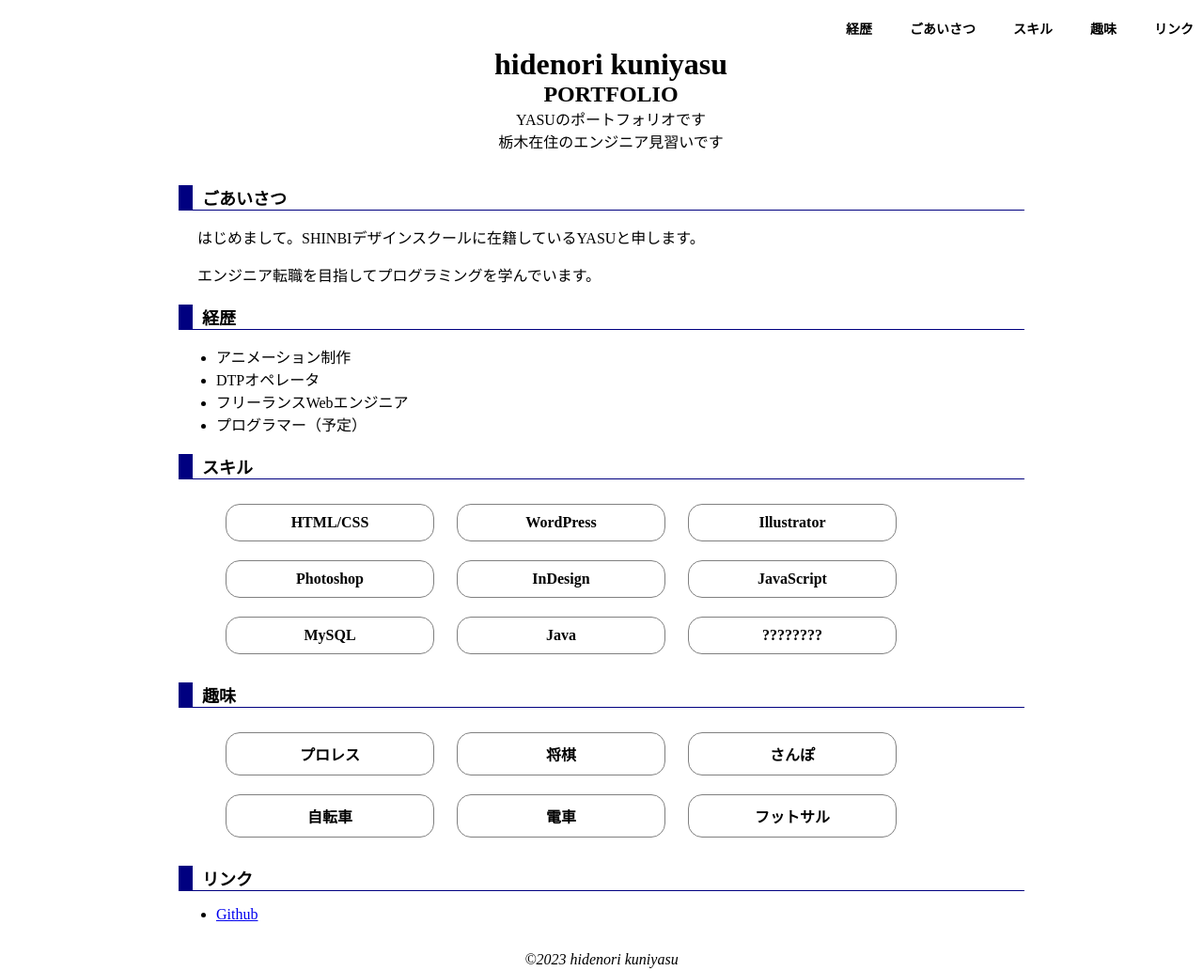
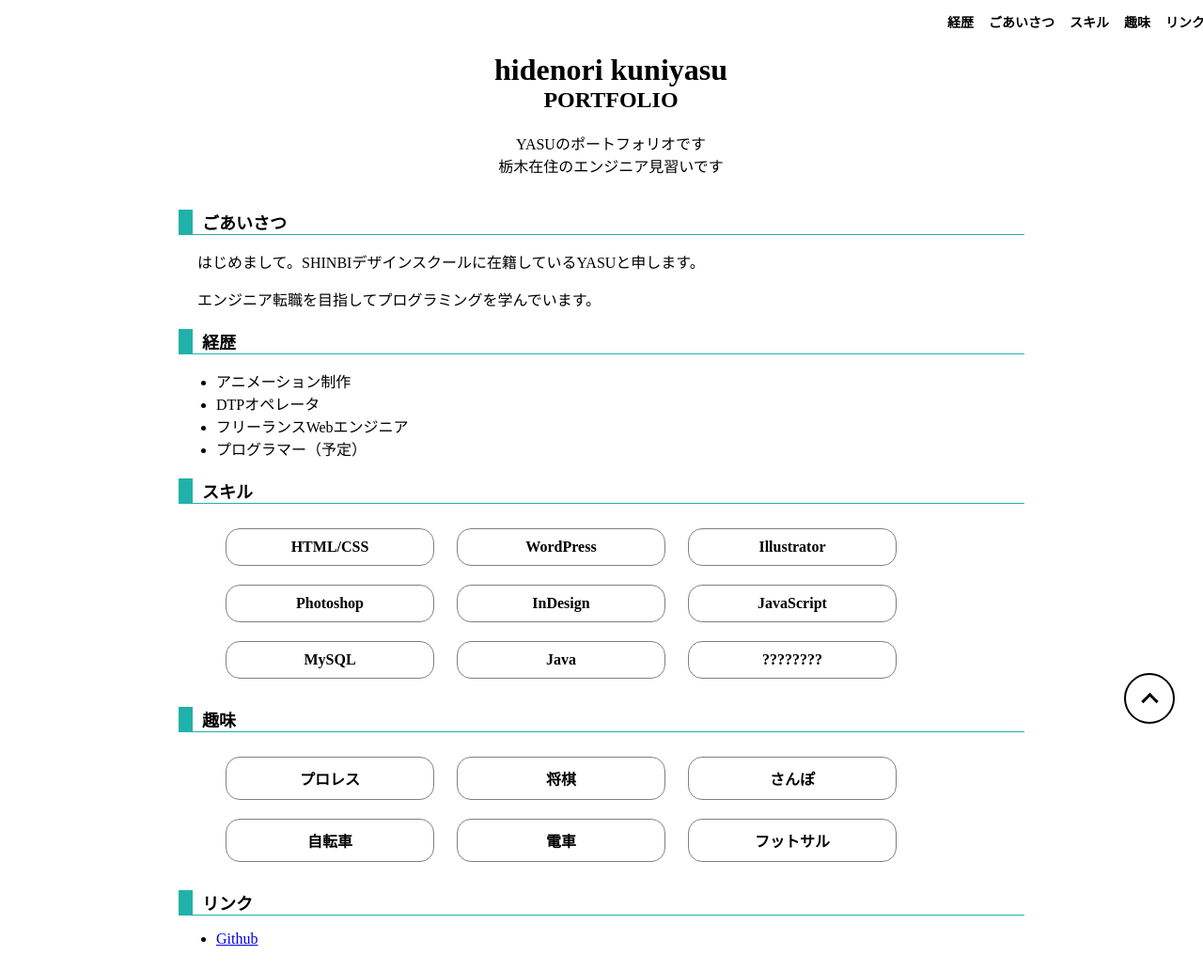
Before and after one commit to hideno-ironedi/shinbi-portfolio, a plain HTML site: page index.html in a window 1280 px wide. Shown: the top 1033 px of the page at 94% size. Drawn offline with Linux system fonts and the light colour scheme.

Commit message:
色を変更、戻るボタン追加、ホバーアニメーション追加

```diff
--- a/css/style.css
+++ b/css/style.css
@@ -22,7 +22,7 @@ header {
 }
 
 #menu li {
-  margin: 10px 20px;
+  margin: 0;
   font-weight: bold;
   font-family: sans-serif;
   font-size: 14px;
@@ -31,15 +31,34 @@ header {
 #menu a {
   color: black;
   text-decoration: none;
+  display: inline-block;
+  margin: 0;
+  padding: 3px 8px;
+  /* transition: border-bottom 1s; */
 }
 
+/* #menu a::after {
+  width: 100%;
+  height: 10px;
+  background-color: #20b2aa;
+} */
+
 #menu a:hover {
-  color: green;
+  border-bottom: 1px solid #20b2aa;
+
 }
 
 #top h1, #top h2, #top p {
   text-align: center;
   margin: 0;
+}
+
+#top h1 {
+  margin-top: 20px;
+}
+
+#top p:first-of-type {
+  margin-top: 20px;
 }
 
 main {
@@ -55,8 +74,8 @@ section {
 
 section h1 {
   font-size: 18px;
-  border-left: 15px solid navy;
-  border-bottom: 1px solid navy;
+  border-left: 15px solid #20b2aa;
+  border-bottom: 1px solid #20b2aa;
   padding-left: 10px;
 }
 
@@ -76,6 +95,45 @@ section p {
   width: 200px;
   font-weight: bold;
   text-align: center;
+  transition: background-color 0.3s, color 0.3s;
+}
+
+.items li:hover {
+  background-color: #333;
+  color: #fff;
+
+}
+
+html {
+  scroll-behavior: smooth;
+}
+
+.pagetop {
+  height: 50px;
+  width: 50px;
+  position: fixed;
+  right: 30px;
+  bottom: 30px;
+  background: #fff;
+  border: solid 2px #000;
+  border-radius: 50%;
+  display: flex;
+  justify-content: center;
+  align-items: center;
+  z-index: 2;
+  transition: background-color 0.3s;
+}
+
+.pagetop:hover {
+  background-color: #20b2aa;
+}
+
+.pagetop__arrow {
+  height: 10px;
+  width: 10px;
+  border-top: 3px solid #000;
+  border-right: 3px solid #000;
+  transform: translateY(20%) rotate(-45deg);
 }
 
 footer {
--- a/index.html
+++ b/index.html
@@ -9,6 +9,7 @@
 
 <body>
   <header>
+
     <ul id="menu">
       <li><a href="#history">経歴</a></li>
       <li><a href="#greeting">ごあいさつ</a></li>
@@ -78,6 +79,8 @@
     </section>
   </main>
 
+  <a class="pagetop" href="#"><div class="pagetop__arrow"></div></a>
+
   <footer>
     &copy;2023 hidenori kuniyasu
   </footer>
```
